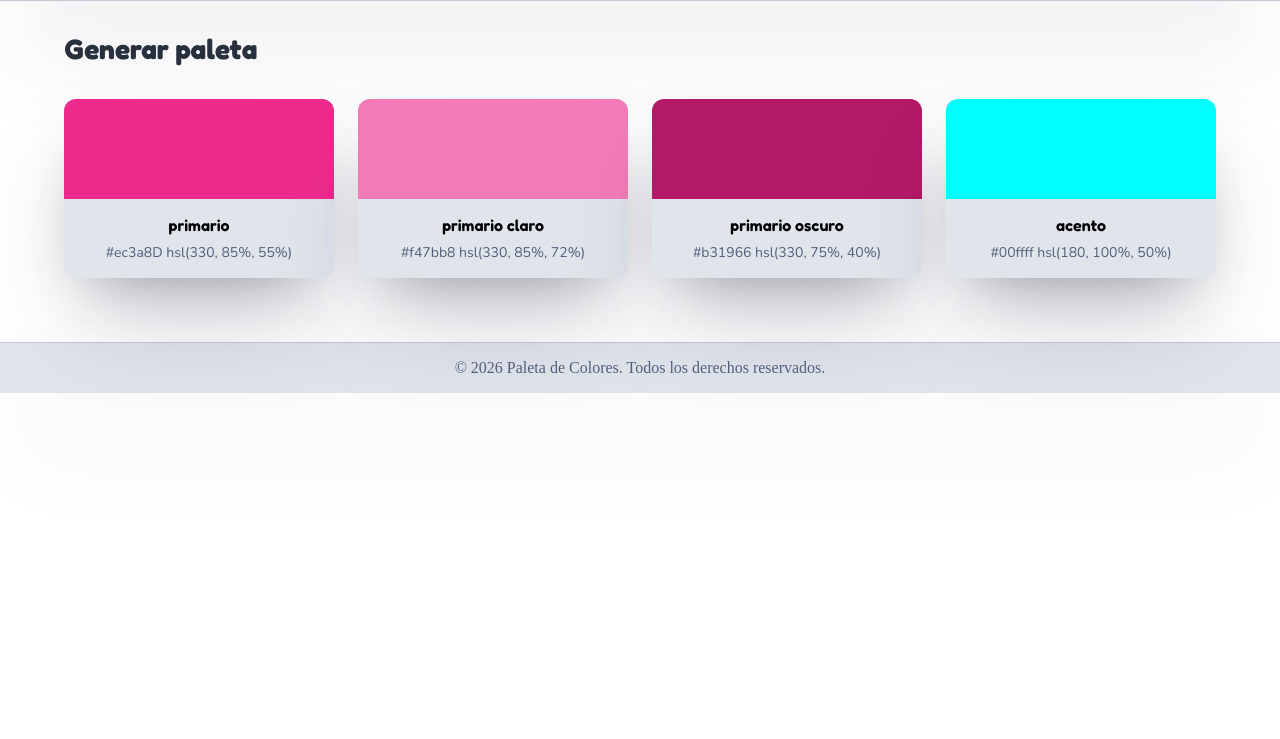
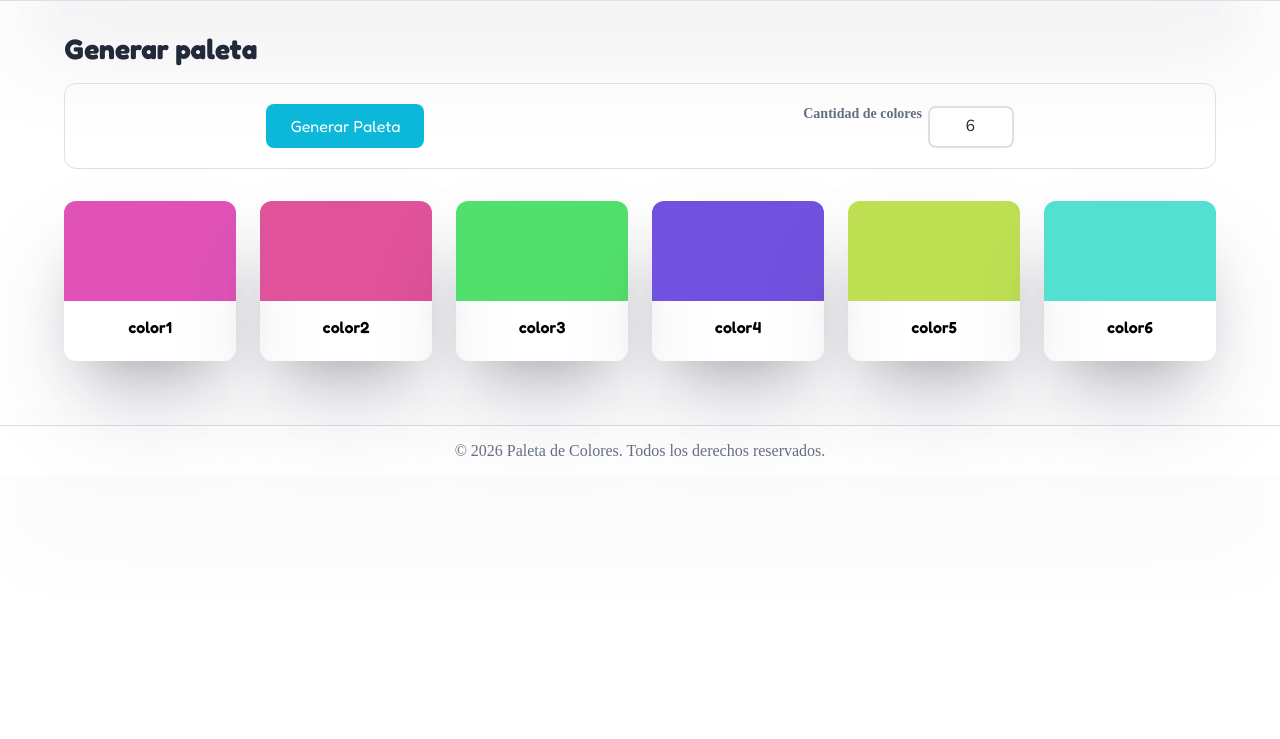
Before and after one commit to Stivenzbl/ProyectoM1-StivenZabala, a plain HTML site: page index.html in a window 1280 px wide. Shown: the part 61-800 px from the top of the page. Drawn offline with nearby package versions, Linux system fonts and the light colour scheme.

Commit message:
feat: proyecto finalizado

```diff
--- a/css/styles.css
+++ b/css/styles.css
@@ -7,20 +7,20 @@
 
 :root {
     /* Variable paleta de marca */
-    --color-primario: hsl(330, 85%, 55%);
-    --color-claro: hsl(330, 85%, 72%);
-    --color-oscuro: hsl(330, 75%, 40%);
+    --color-primario:hsl(330, 85%, 55%);    /*  #ec3a8b */
+    --color-claro: hsl(330, 85%, 72%);  /*  #f37bb1 */
+    --color-oscuro: hsl(330, 75%, 40%);    /*  #b31966  */
 
     /* acento cian */
-    --color-acento: hsl(180, 100%, 50%);
-    --color-acento--oscuro: hsl(180, 100%, 30%);
+    --color-acento: hsl(190, 90%, 45%);
+    --color-acento--oscuro: hsl(190, 90%, 35%);
 
     /* NEUTROS HUE FRIO 220 */
     --color-fondo: hsl(220, 30%, 98%);
-    --color-superficial: hsl(220, 20%, 90%);
-    --color-borde: hsl(220, 20%, 80%);
-    --color-texto: hsl(220, 20%, 20%);
-    --color-texto--suave: hsl(220, 20%, 40%);
+    --color-superfice: hsl(0, 0%, 100%);
+    --color-borde: hsl(220, 15%, 88%);
+    --color-texto: hsl(220, 25%, 18%);
+    --color-texto--suave: hsl(220, 12%, 45%);
 }
 
 /* Estilos para el cuerpo de la página */
@@ -57,7 +57,7 @@ h3 {
     justify-content: space-between;
     align-items: center;
     padding: 1rem 2rem;
-    background-color: var(--color-superficial);
+    background-color: var(--color-superficie);
     border-bottom: 1px solid var(--color-borde);
     box-shadow: rgba(50, 50, 93, 0.25) 0px 50px 100px -20px, rgba(0, 0, 0, 0.3) 0px 30px 60px -30px;
 }
@@ -115,7 +115,7 @@ main h2 {
     flex-direction: column;
     border-radius: 0.75rem;
     overflow: hidden;
-    background-color: var(--color-superficial);
+    background-color: var(--color-superficie);
     box-shadow: rgba(50, 50, 93, 0.25) 0px 50px 100px -20px, rgba(0, 0, 0, 0.3) 0px 30px 60px -30px;
     outline: 0px;
     transition: transform 0.3s ease, box-shadow 0.3s ease;
@@ -159,7 +159,7 @@ main h2 {
 
 .swatch:hover {
     transform: translateY(-5px);
-    box-shadow: rgba(50, 50, 93, 0.25) 0px 50px 100px -20px, rgba(0, 0, 0, 0.3) 0px 30px 60px -30px;
+    box-shadow: hsl(190, 90% , 45% / 0.25)
 }
 
 .swatch:focus {
@@ -172,10 +172,106 @@ main h2 {
 footer {
     padding: 1.5rem 1rem;
     color: var(--color-texto--suave);
-    background-color: var(--color-superficial);
+    background-color: var(--color-superficie);
     padding: 1rem 2rem;
     text-align: center;
     border-top: 1px solid var(--color-borde);
     margin-top: 2rem;
     box-shadow: rgba(50, 50, 93, 0.25) 0px 50px 100px -20px, rgba(0, 0, 0, 0.3) 0px 30px 60px -30px;
 }
+
+@keyframes swatch-aparece {
+    from {
+        opacity: 0;
+        transform: translateY(8px);
+     }
+    to{
+        opacity: 1;
+        transform: translateY(0px);
+    }
+}
+
+.swatch {
+    animation: swatch-aparece 0.2s ease-in-out;
+}
+
+.controles {
+    display: flex;
+    flex-wrap: wrap;
+    align-items: flex-end;
+    justify-content: space-around;
+    gap: 1rem;
+    padding: 1.25rem;
+    margin-bottom: 1.5rem;
+    background-color: var(--color-superficie);
+    border: 1px solid var(--color-borde);
+    border-radius: 0.75rem;
+    box-shadow: 0 2px 8px hsl(190, 90% , 45% / 0.25)
+}
+
+.controles__campo {
+    display: flex;
+    gap: 0.35rem;
+}
+
+.controles__label {
+    font-size: 0.875rem;
+    font-weight: 600;
+    color: var(--color-texto--suave);
+}
+
+.boton {
+    font-family: "Fredoka", sans-serif;
+    font-size: 1rem;
+    padding: 0.75rem 1.5rem;
+    border: none;
+    text-decoration: none;
+    border-radius: 0.5rem;
+    cursor: pointer;
+    transition:
+    background-color 0.2s ease-out
+    transform 0.1s ease-out;
+}
+
+.boton--primario {
+    background-color: var(--color-acento);
+    color: #fff;
+}
+
+.boton--primario:hover {
+    background-color: var(--color-acento--oscuro);
+}
+
+.boton--primario:active {
+    transform: translateY(2px);
+}
+
+.select {
+    font-family: "Nunito", sans-serif;
+    font-size: 1rem;
+    padding: 0.65rem 2.25rem;
+    border: 2px solid var(--color-borde);
+    border-radius: 0.5rem;
+    background-color: var(--color-superfice);
+    color: var(--color-texto);
+    cursor: pointer;
+    appearance: none;
+    -webkit-appearance: none;
+    background-image: url();
+    background-repeat: no-repeat;
+    background-position: right 0.8rem center;
+    background-size: 0.9rem;
+    transition:
+     border-color 0.2s ease-out
+     box-shadow 0.2s ease-out
+}
+
+.select:hover {
+    border-color: var(--color-claro);
+}
+
+.select:focus-vsible {
+    outline: none;
+    border-color: var(--color-acento);
+    box-shadow: 0 0 0 3px hsl(190, 90% , 45% / 0.25)
+}
--- a/index.html
+++ b/index.html
@@ -24,7 +24,6 @@
       <nav class="nav">
         <span class="nav__logo" >Colorfly Studio</span>
         <ul class="nav__links">
-          <li><a class="nav__link" href="#Guardadas">Guardadas</a></li>
           <li><a class="nav__link" href="#Generador">Generador</a></li>
         </ul>
       </nav>
@@ -34,51 +33,34 @@
 
     <main>
       <section id="Generador">
-        <h2 class="generador1"> Generar paleta</h2>
+        <h2> Generar paleta</h2>
+
+        <!-- nuevo boton: dispara la generacion -->
+         <div class="controles">
+          <button class="boton boton--primario" id="generar">Generar Paleta</button>
+          <div class="controles__campo">
+            <label class="controles__label" for="cantidad">Cantidad de colores</label>
+            <select class="select" id="cantidad">
+              <option value = "6">6</option>
+              <option value = "8">8</option>
+              <option value = "9">9</option>
+            </select>
+          </div>
+         </div>
+
+        <section class="galeria" id="galeria"></section>
       </section>
+    </main>
 
-      <section class="galeria">
+    <footer>
+      <p>&copy; 2026 Paleta de Colores. Todos los derechos reservados.</p>
+    </footer>
 
-         <article class="swatch">
-          <div class="swatch__color swatch__color--primario"></div>
-          <div class="swatch__info">
-            <p class="swatch__nombre">primario</p>
-            <p class="swatch__codigo"> #ec3a8D  hsl(330, 85%, 55%)</p>
-          </div>
-        </article>
-
-        <article class="swatch">
-          <div class="swatch__color swatch__color--claro"></div>
-          <div class="swatch__info">
-             <p class="swatch__nombre">primario claro</p>
-             <p class="swatch__codigo">#f47bb8 hsl(330, 85%, 72%)</p>
-           </div>
-        </article>
-
-        <article class="swatch">
-          <div class="swatch__color swatch__color--oscuro"></div>
-          <div class="swatch__info">
-            <p class="swatch__nombre">primario oscuro</p>
-            <p class="swatch__codigo"> #b31966 hsl(330, 75%, 40%)</p>
-          </div>
-        </article>
-
-        <article class="swatch">
-          <div class="swatch__color swatch__color--acento"></div>
-          <div class="swatch__info">
-            <p class="swatch__nombre">acento</p>
-            <p class="swatch__codigo">#00ffff hsl(180, 100%, 50%)</p>
-          </div>
-        </article>
-      </section>
-
-    </main>
+    <script src="./js/index.js"></script>
 
   </body>
 
 
-  <footer>
-    <p>&copy; 2026 Paleta de Colores. Todos los derechos reservados.</p>
-  </footer>
+
 
 </html>
--- a/js/index.js
+++ b/js/index.js
@@ -0,0 +1,73 @@
+function hslToHex(h, s, l) {
+  l = l / 100;
+  const a = (s * Math.min(l, 1 - l)) / 100;
+  const f = function (n) {
+    const k = (n + h / 30) % 12;
+    const color = l - a * Math.max(Math.min(k - 3, 9 - k, 1), -1);
+    return Math.round(255 * color)
+      .toString(16)
+      .padStart(2, "0"); // Convert to hex and pad with zeros
+  };
+  return "#" + f(0) + f(8) + f(4);
+}
+
+function crearSwatch(colorHSL, colorHex, nombre) {
+    const swatch = document.createElement("article");
+    swatch.className = "swatch";
+
+// bloque superior el rectangulo pintado con el color
+    const color = document.createElement("div");
+    color.className = "swatch__color";
+    color.style.backgroundColor = colorHSL;
+
+// zona inferior nombre + codigo
+    const info = document.createElement("div");
+    info.className = "swatch__info";
+
+    const elNombre = document.createElement("p");
+    elNombre.className = "swatch__nombre";
+    elNombre.textContent = nombre;
+
+    const elCodigo = document.createElement("p");
+    elCodigo.className = "swatch__codigo";
+    elCodigo.textContent = colorHex + " . " + colorHSL
+
+    info.appendChild(elNombre, elCodigo)
+
+    swatch.append(color, info)
+
+    return swatch
+}
+
+function generarColor() {
+const h = Math.round(Math.random() * 360);
+const hsl = "hsl("+ h + ", 70%, 60%";
+const hex = hslToHex(h, 70, 60 );
+
+return {hsl, hex};
+}
+
+const galeria = document.getElementById("galeria");
+
+function renderPaleta(cantidad) {
+    galeria.innerHTML = "";
+
+    for (let i = 0; i < cantidad; i++){
+        const color = generarColor();
+        const swatch = crearSwatch(color.hsl, color.hex, "color" + (i + 1));
+        galeria.appendChild(swatch);
+    }
+}
+
+const boton = document.getElementById("generar");
+const selector = document.getElementById("cantidad");
+
+if (boton) {
+    boton.addEventListener("click", function (){
+        renderPaleta(Number(selector.value));
+    });
+} else {
+    console.log("no encontre el boton 'generar'. Revisa el id en el HTML");
+}
+
+renderPaleta(6)
```
